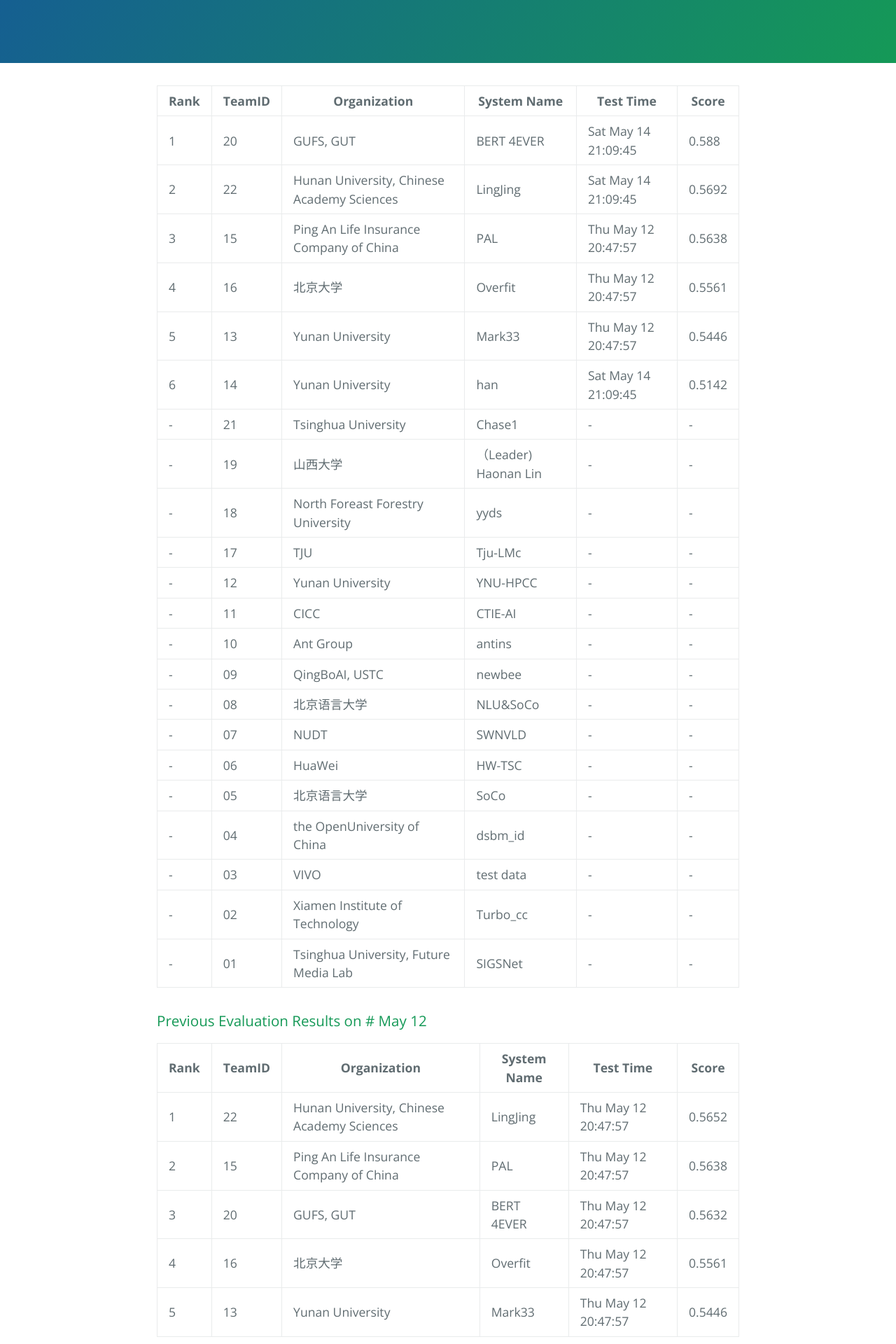
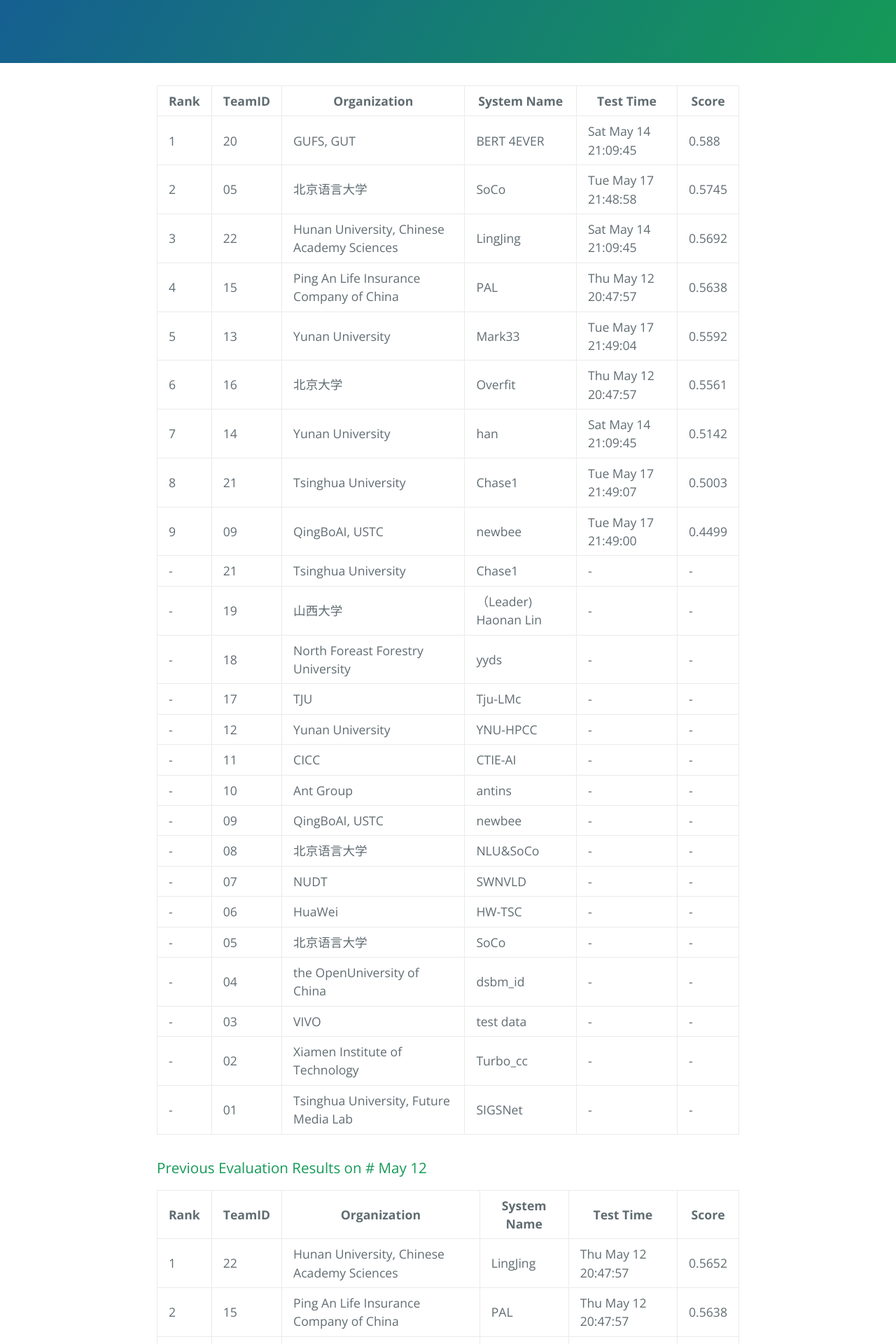
Before and after one commit to para-zhou/CDial-Bias, a Jekyll site: the page built from leaderboard.md, in a window 1280 px wide. Shown: the part 324-2244 px from the top of the page at 70% size. Built offline with Jekyll 4.4.1, drawn with Linux system fonts in a browser that asks for light colours; some of the changed text lies outside the part shown.

Commit message:
Update leaderboard.md

```diff
--- a/leaderboard.md
+++ b/leaderboard.md
@@ -12,11 +12,14 @@ filename: leaderboard
 |Rank|TeamID|Organization|System Name |Test Time|Score|
 | --- | --- | --- | --- | ---| --- |
 | 1|  20 | GUFS, GUT| BERT 4EVER| Sat May 14 21:09:45| 0.588|
-| 2|  22 | Hunan University, Chinese Academy Sciences| LingJing| Sat May 14 21:09:45| 0.5692|
-| 3|  15 | Ping An Life Insurance Company of China| PAL| Thu May 12 20:47:57| 0.5638|
-| 4|  16 | 北京大学| Overfit| Thu May 12 20:47:57| 0.5561|
-| 5|  13 | Yunan University| Mark33| Thu May 12 20:47:57| 0.5446|
-| 6|  14 | Yunan University| han| Sat May 14 21:09:45| 0.5142|
+| 2|  05 | 北京语言大学 | SoCo | Tue May 17 21:48:58| 0.5745|
+| 3|  22 | Hunan University, Chinese Academy Sciences| LingJing| Sat May 14 21:09:45| 0.5692|
+| 4|  15 | Ping An Life Insurance Company of China| PAL| Thu May 12 20:47:57| 0.5638|
+| 5|  13 | Yunan University| Mark33| Tue May 17 21:49:04| 0.5592|
+| 6|  16 | 北京大学| Overfit| Thu May 12 20:47:57| 0.5561|
+| 7|  14 | Yunan University| han| Sat May 14 21:09:45| 0.5142|
+| 8|  21 | Tsinghua University| Chase1| Tue May 17 21:49:07| 0.5003|
+| 9|  09 | QingBoAI, USTC | newbee | Tue May 17 21:49:00| 0.4499|
 |  \- |  21 | Tsinghua University| Chase1| \- | \- |
 |  \- |  19 | 山西大学 | （Leader) Haonan Lin| \- | \- |
 |  \- |  18 | North Foreast Forestry University| yyds| \- | \- |
@@ -66,3 +69,22 @@ filename: leaderboard
 | 3|  15 | Ping An Life Insurance Company of China| PAL| Sat May 14 21:09:45| 0.5565|
 | 4|  14 | Yunan University| han| Sat May 14 21:09:45| 0.5142|
 {: .tablelines}
+
+
+### Previous Evaluation Results on # May 17
+<style>
+.tablelines table, .tablelines td, .tablelines th {
+        border: 1px solid black;
+        }
+</style>
+|Rank|TeamID|Organization|System Name |Test Time|Score|
+| --- | --- | --- | --- | ---| --- |
+| 1|  20 | GUFS, GUT| BERT 4EVER| Tue May 17 21:49:02| 0.5828|
+| 2|  05 | 北京语言大学 | SoCo | Tue May 17 21:48:58| 0.5745|
+| 3|  22 | Hunan University, Chinese Academy Sciences| LingJing| Tue May 17 21:49:06| 0.5646|
+| 4|  15 | Ping An Life Insurance Company of China| PAL| Tue May 17 21:49:11| 0.5638|
+| 5|  13 | Yunan University| Mark33| Tue May 17 21:49:04| 0.5592|
+| 6|  21 | Tsinghua University| Chase1| Tue May 17 21:49:07| 0.5003|
+| 7|  01 | Tsinghua University, Future Media Lab| SIGSNet| Tue May 17 21:49:09| 0.5003|
+| 8|  09 | QingBoAI, USTC | newbee | Tue May 17 21:49:00| 0.4499|
+{: .tablelines}
```
